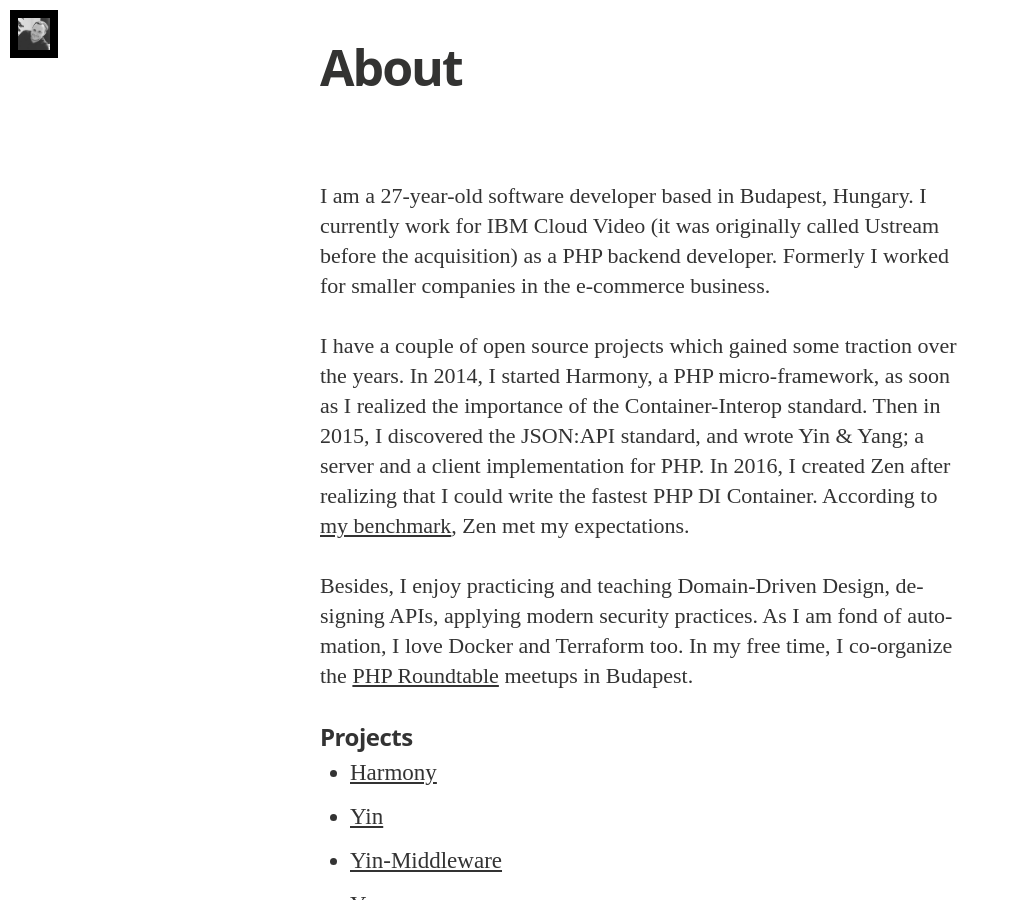
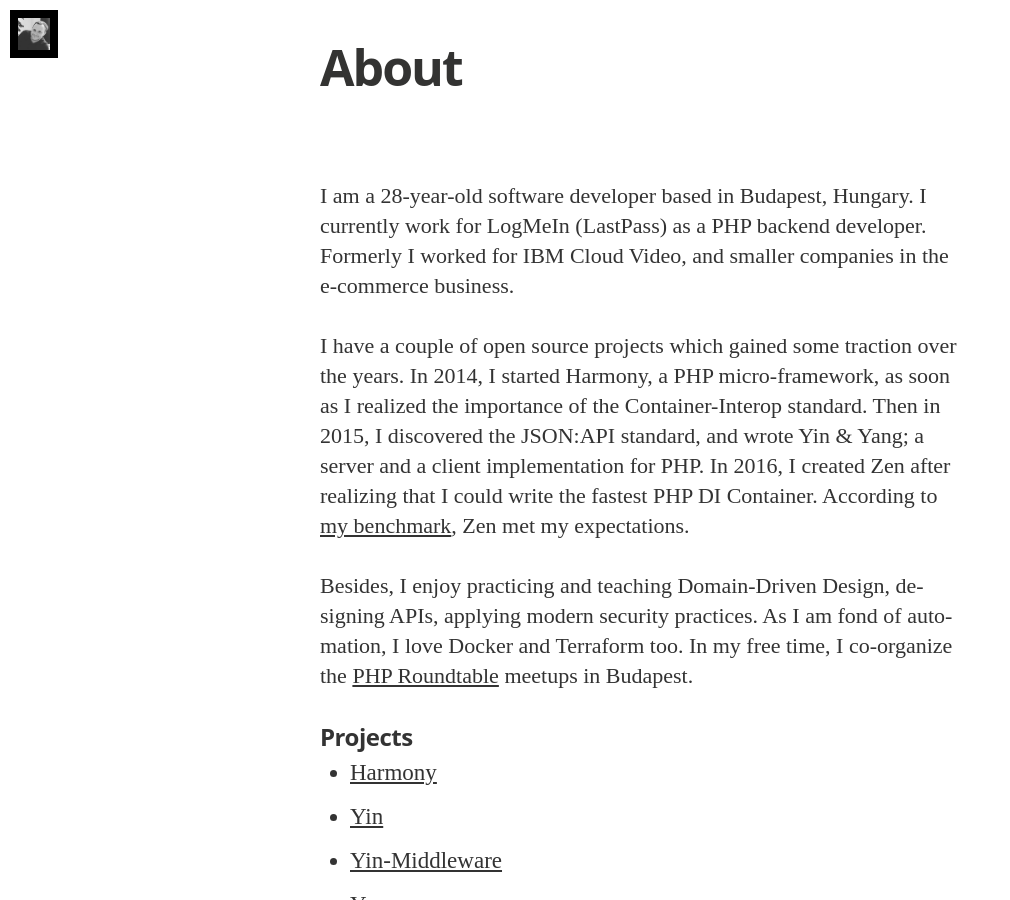
Before and after one commit to kocsismate/kocsismate.github.io, a Jekyll site: the page built from about.md, in a window 1280 px wide and 900 px high. Shown: the whole window, without its empty margins (0-1010 px from the left). Built offline with Jekyll 4.4.1, drawn with Linux system fonts in a browser that asks for light colours; nearby versions of some CDN libraries; some web fonts are replaced.

Commit message:
Updated about page

```diff
--- a/about.md
+++ b/about.md
@@ -4,8 +4,7 @@
 permalink: /about/
 ---
 
-I am a 27-year-old software developer based in Budapest, Hungary. I currently work for IBM Cloud Video (it was originally
-called Ustream before the acquisition) as a PHP backend developer. Formerly I worked for smaller companies in the e-commerce business.
+I am a 28-year-old software developer based in Budapest, Hungary. I currently work for LogMeIn (LastPass) as a PHP backend developer. Formerly I worked for IBM Cloud Video, and smaller companies in the e-commerce business.
 
 I have a couple of open source projects which gained some traction over the years. In 2014, I started Harmony,
 a PHP micro-framework, as soon as I realized the importance of the Container-Interop standard. Then in 2015, I discovered
```
Also changed, not shown: 2 other files.
